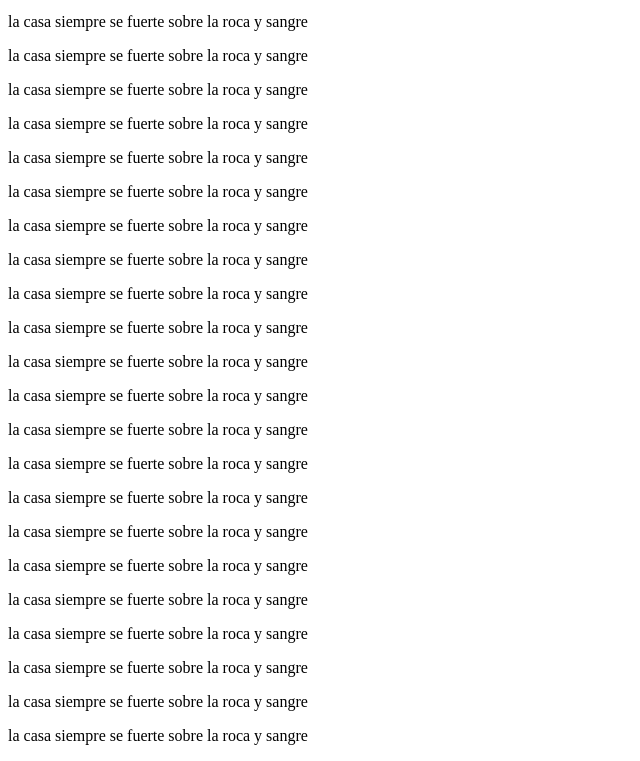
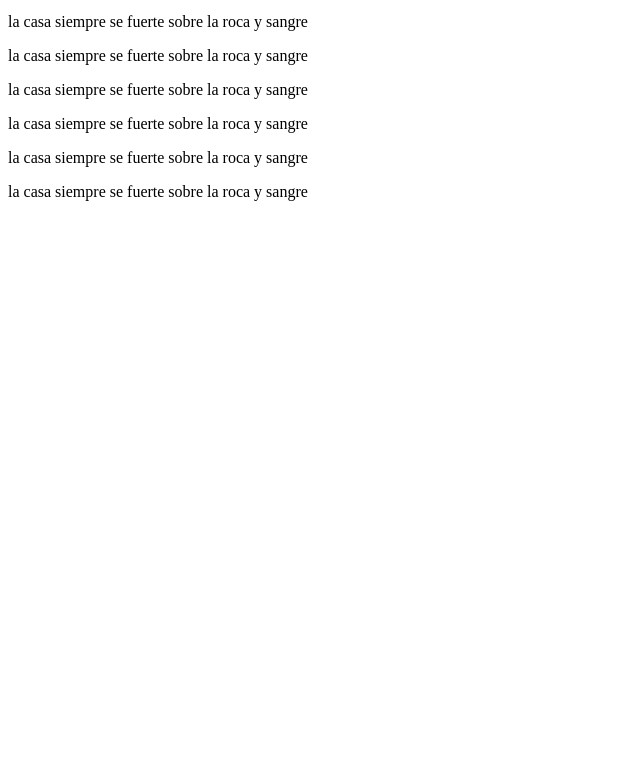
Before and after one commit to NestorErazo/evidencia2, a plain HTML site: page index.html in a window 1280 px wide. Shown: the part 101-862 px from the top of the page, without its empty margins (0-640 px from the left). After the commit the page ends 800 px from the top, so only its background shows below. Drawn offline with Linux system fonts and the light colour scheme.

Commit message:
2 commit fusionadas

```diff
--- a/index.html
+++ b/index.html
@@ -16,6 +16,6 @@
 <p>la casa siempre se fuerte sobre la roca y sangre</p>
 <p>la casa siempre se fuerte sobre la roca y sangre</p>
 <p>la casa siempre se fuerte sobre la roca y sangre</p>
-<p>la casa siempre se fuerte sobre la roca y sangre</p><p>la casa siempre se fuerte sobre la roca y sangre</p><p>la casa siempre se fuerte sobre la roca y sangre</p><p>la casa siempre se fuerte sobre la roca y sangre</p><p>la casa siempre se fuerte sobre la roca y sangre</p><p>la casa siempre se fuerte sobre la roca y sangre</p><p>la casa siempre se fuerte sobre la roca y sangre</p><p>la casa siempre se fuerte sobre la roca y sangre</p><p>la casa siempre se fuerte sobre la roca y sangre</p><p>la casa siempre se fuerte sobre la roca y sangre</p><p>la casa siempre se fuerte sobre la roca y sangre</p><p>la casa siempre se fuerte sobre la roca y sangre</p><p>la casa siempre se fuerte sobre la roca y sangre</p><p>la casa siempre se fuerte sobre la roca y sangre</p><p>la casa siempre se fuerte sobre la roca y sangre</p><p>la casa siempre se fuerte sobre la roca y sangre</p>
+
 </body>
 </html>
```
